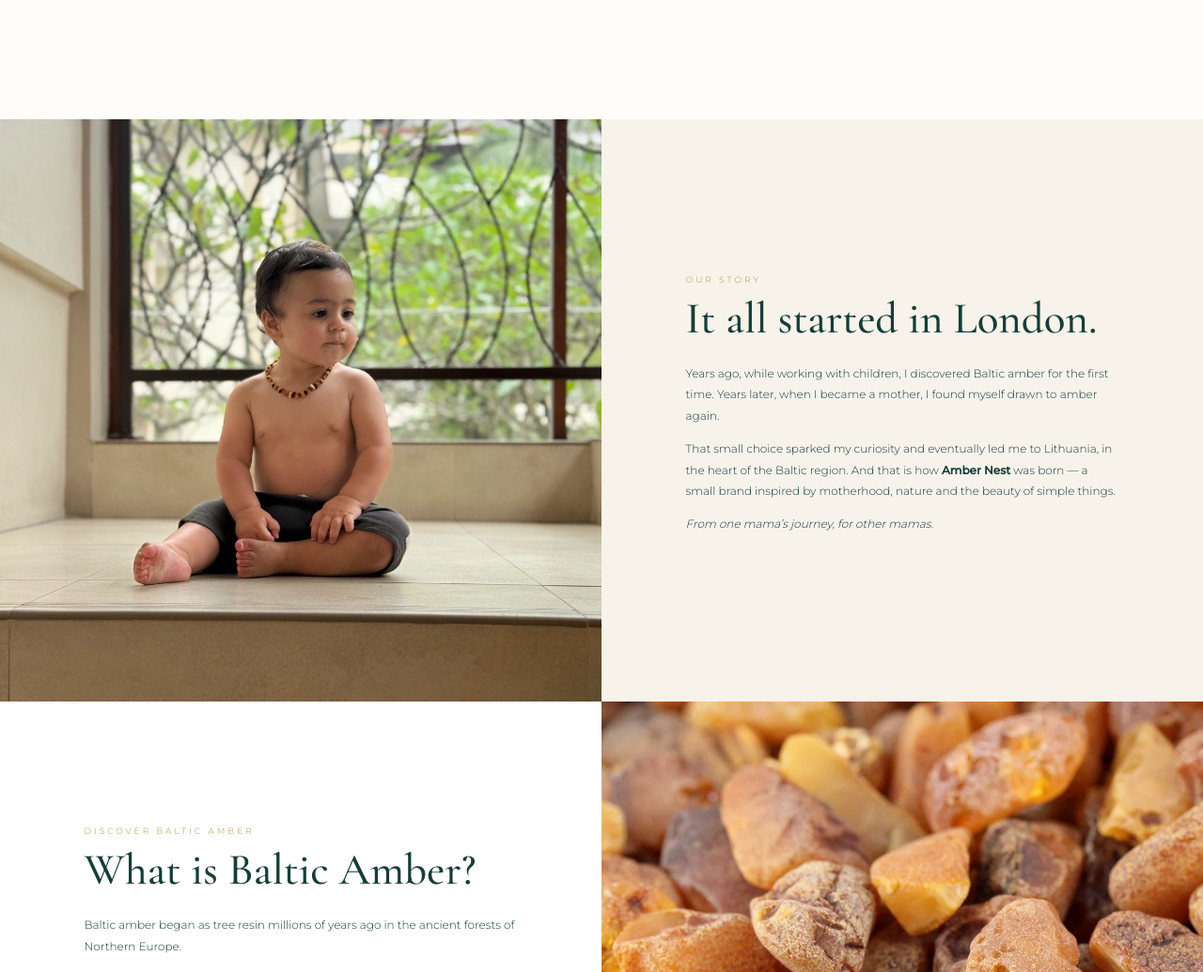
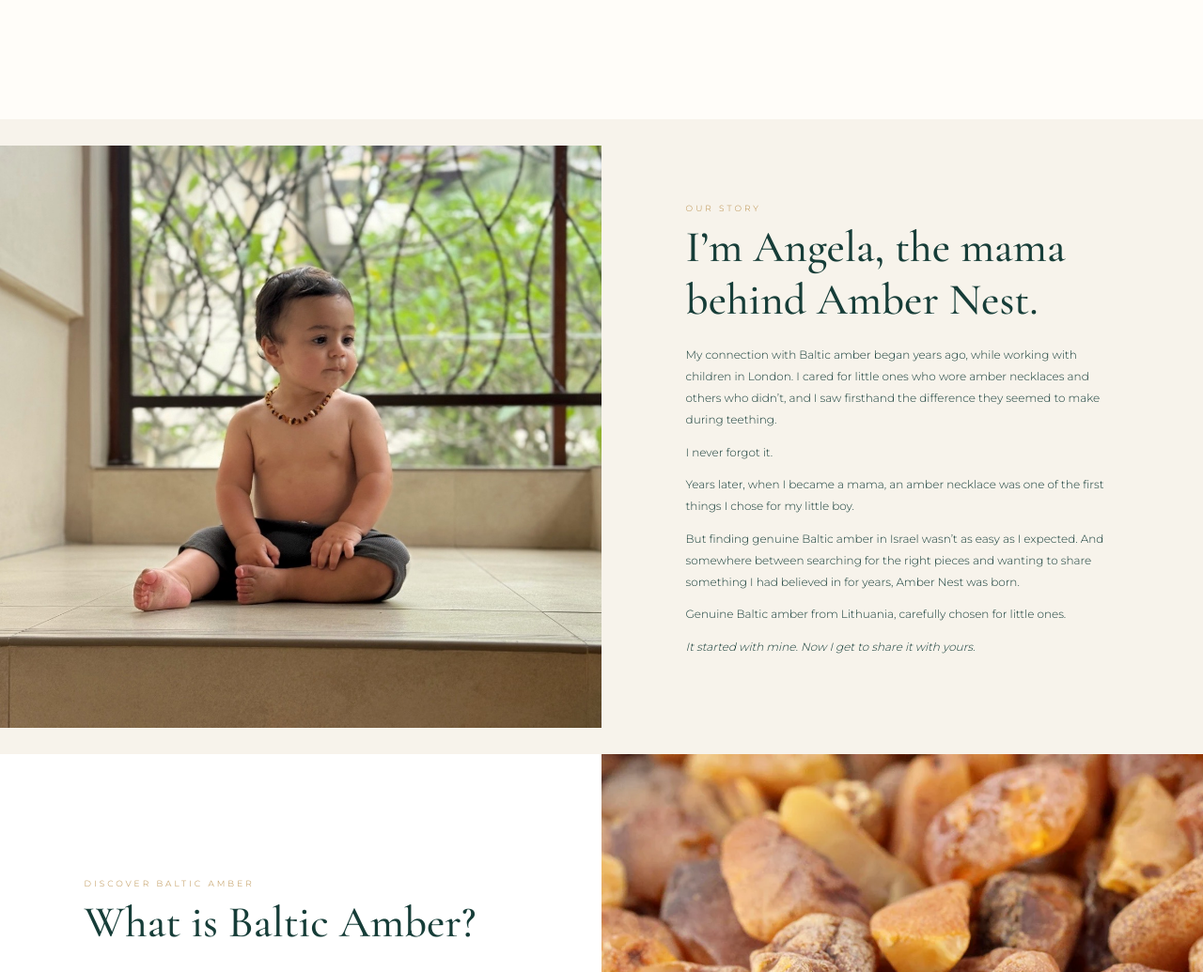
Before and after one commit to angelavarretto/-amber-nest-website, a plain HTML site: page index.html in a window 1280 px wide. Shown: the part 864-1899 px from the top of the page at 94% size. Drawn offline with nearby package versions, Linux system fonts and the light colour scheme; no server answers.

Commit message:
Add files via upload

```diff
--- a/index.html
+++ b/index.html
@@ -3,7 +3,7 @@
 </style></head><body><div class="top">A LITTLE PIECE OF THE BALTIC · SHIPPING ACROSS ISRAEL</div><nav class="nav"><a class="brand" href="#"><img class="brandLogo" src="./logo.png" alt="Amber Nest — Natural Goods for Babies"></a><div class="links"><a href="#collection">Collection</a><a href="#story">Our Story</a><a href="#amber">Baltic Amber</a><a href="#care">Care</a></div></nav>
 <section class="hero" style="background-image:url('./ULTIMO HERO.png');background-size:cover;background-position:center bottom;"><div class="heroCard" style="display:none"><div class="eyebrow">Natural · timeless · Baltic</div><h1>A little piece<br>of the Baltic.</h1><p>Thoughtfully selected Baltic amber accessories for little ones and their families.</p><a class="btn" href="#collection">Explore the collection</a></div></section>
 <section class="section center" id="collection"><div class="eyebrow">Amber Nest Collection</div><h2>Made by nature.</h2><p class="intro">Each piece has its own character, shaped by the warm tones and natural variations of Baltic amber.</p><div class="grid"></div></section>
-<section class="story" id="story"><img src="./baby.jpeg" alt="Amber Nest"><div class="storyText"><div class="eyebrow">Our Story</div><h2>It all started in London.</h2><p>Years ago, while working with children, I discovered Baltic amber for the first time. Years later, when I became a mother, I found myself drawn to amber again.</p><p>That small choice sparked my curiosity and eventually led me to Lithuania, in the heart of the Baltic region. And that is how <b>Amber Nest</b> was born — a small brand inspired by motherhood, nature and the beauty of simple things.</p><p><i>From one mama’s journey, for other mamas.</i></p></div></section>
+<section class="story" id="story"><img src="./baby.jpeg" alt="Amber Nest"><div class="storyText"><div class="eyebrow">Our Story</div><h2>I’m Angela, the mama behind Amber Nest.</h2><p>My connection with Baltic amber began years ago, while working with children in London. I cared for little ones who wore amber necklaces and others who didn’t, and I saw firsthand the difference they seemed to make during teething.</p><p>I never forgot it.</p><p>Years later, when I became a mama, an amber necklace was one of the first things I chose for my little boy.</p><p>But finding genuine Baltic amber in Israel wasn’t as easy as I expected. And somewhere between searching for the right pieces and wanting to share something I had believed in for years, Amber Nest was born.</p><p>Genuine Baltic amber from Lithuania, carefully chosen for little ones.</p><p><i>It started with mine. Now I get to share it with yours.</i></p></div></section>
 <section class="amberIntro" id="amber"><div class="amberText"><div class="eyebrow">Discover Baltic Amber</div><h2>What is Baltic Amber?</h2><p>Baltic amber began as tree resin millions of years ago in the ancient forests of Northern Europe.</p><p>Over time, this resin hardened and was preserved in the earth, eventually becoming the beautiful amber we know today.</p><p><b>A little piece of nature, millions of years in the making.</b></p><a class="btn" href="#amber-story">Discover the story →</a></div><img src="./raw-baltic-amber-material.webp" alt="Raw Baltic amber"></section>
 <section class="amberStory" id="amber-story"><div class="wrap"><div class="eyebrow" style="text-align:center">The Story of Baltic Amber</div><h2>Millions of years in the making.</h2><div class="feature"><img src="./washed-baltic-sea-amber-deal.webp" alt="Amber on the Baltic coast"><div><h3>From ancient forests to the Baltic coast</h3><p>Long before Baltic amber became something we could hold in our hands, it began as resin produced by ancient trees. Over millions of years, some of this resin was buried beneath layers of earth and sediment and slowly transformed into amber.</p><p>Large deposits are found around the Baltic Sea, giving Baltic amber its name and its long connection with Northern Europe.</p></div></div><div class="feature reverse"><img src="./baltic-amber-inclusion-fossil.webp" alt="Natural inclusions in amber"><div><h3>A glimpse into an ancient world</h3><p>Amber is not a stone — it is fossilized tree resin. Sometimes the sticky resin trapped tiny pieces of plants or small insects before it hardened, preserving a remarkable glimpse of ancient ecosystems.</p><p>Because amber is a natural material, every piece can vary in color, transparency, texture and shape.</p></div></div></div></section>
 <section class="section" id="care"><div class="care"><img src="./care.jpeg" alt="Care instructions"><div><div class="eyebrow">Keep it beautiful</div><h2>Care Instructions</h2><ul><li>Remove before sleeping.</li><li>Remove before water activities.</li><li>Clean gently with a soft, damp cloth.</li><li>Check clasp, knots and beads regularly.</li></ul></div></div></section>
```
